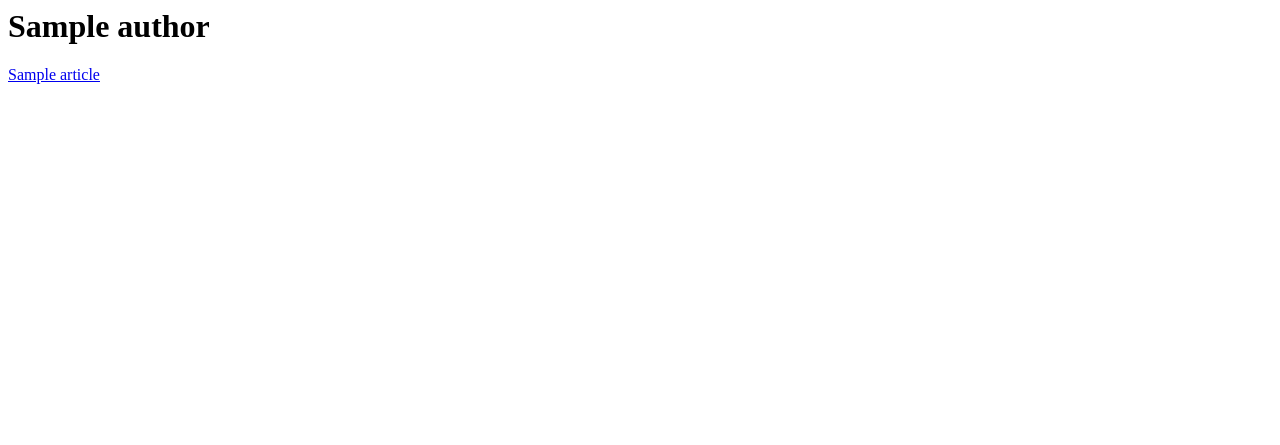
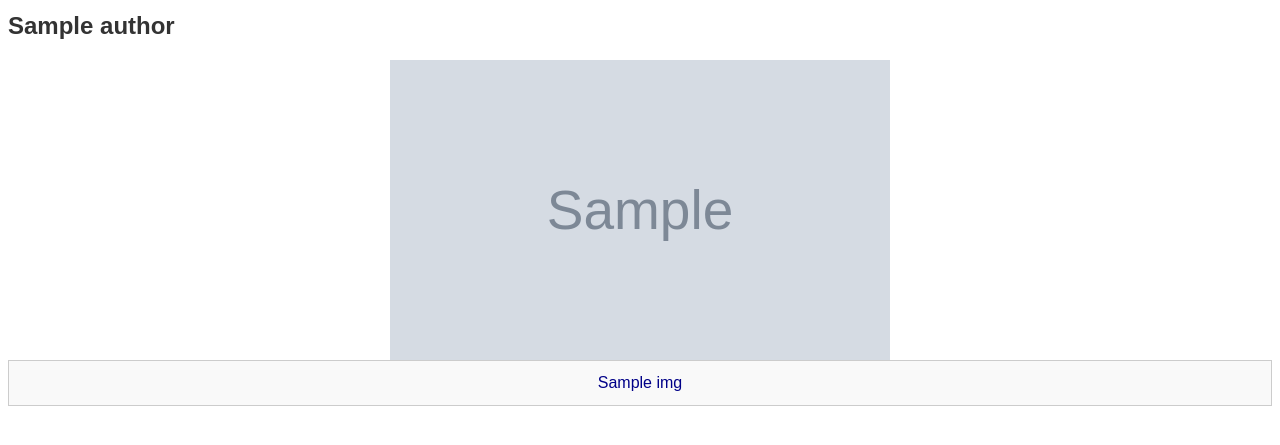
Before and after one commit to carlosm27/feed-manager, a Django app: template rss_follower/templates/rss_follower/author_detail.html in a window 1280 px wide. Shown: the top 445 px of the page. Run offline with Django 4.2, Linux system fonts and the light colour scheme; tables that the repository leaves empty hold one stand-in row (values such as "Sample post"); the template is opened without the code that fills it: values that come from a table or form of the project are taken from there, most other values are stand-ins (such as "Sample title", 1, 10 or a date in 2020); grey boxes marked "Sample" are stand-in pictures.

Commit message:
Add image to each entry

```diff
--- a/rss_follower/templates/rss_follower/author_detail.html
+++ b/rss_follower/templates/rss_follower/author_detail.html
@@ -1,8 +1,28 @@
-<h1>{{object.name}}</h1>
+<!DOCTYPE html>
+<html>
+<head>
+    {% load static %}
+  <link rel="stylesheet" type="text/css" href= "{% static 'css/author_detail.css' %}">
+</head>
 
 
-<div class="feed">
-    {% for title, link in articles.items %}
-        <div><a href="{{ link }}">{{ title }}</a></div>
-    {% endfor %}
-</div>
+
+{% block content %}
+<body>
+    <h1>{{object.name}}</h1>
+    <div class="feed">
+        {% for title, link in articles.items %}
+
+
+            {% for title, cover_image in img.items %}
+                <img src="{{ cover_image }}" alt="{{ title }}" width="500"
+                height="300">
+                <li><a href="{{ link }}">{{ title }}</a></li>
+            {% endfor %}
+
+        {% endfor %}
+    </div>
+</body>
+
+{% endblock %}
+</html>
```
